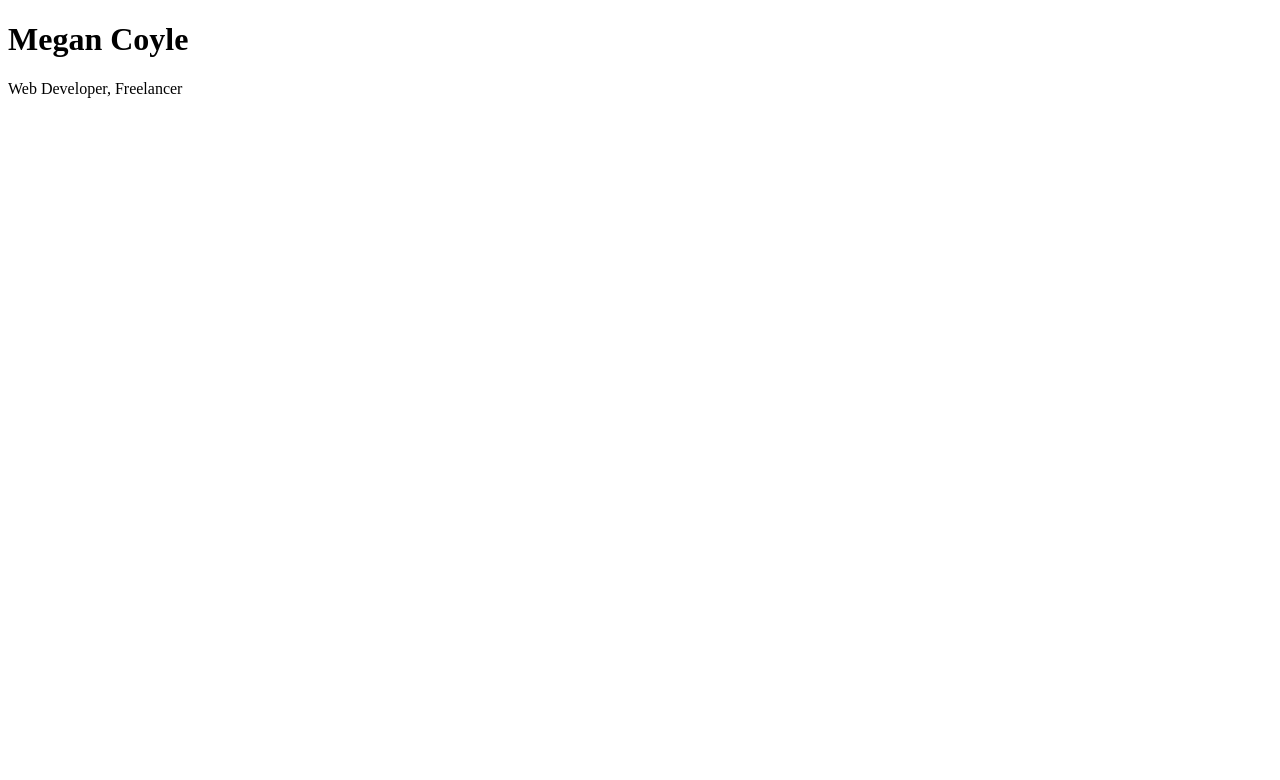
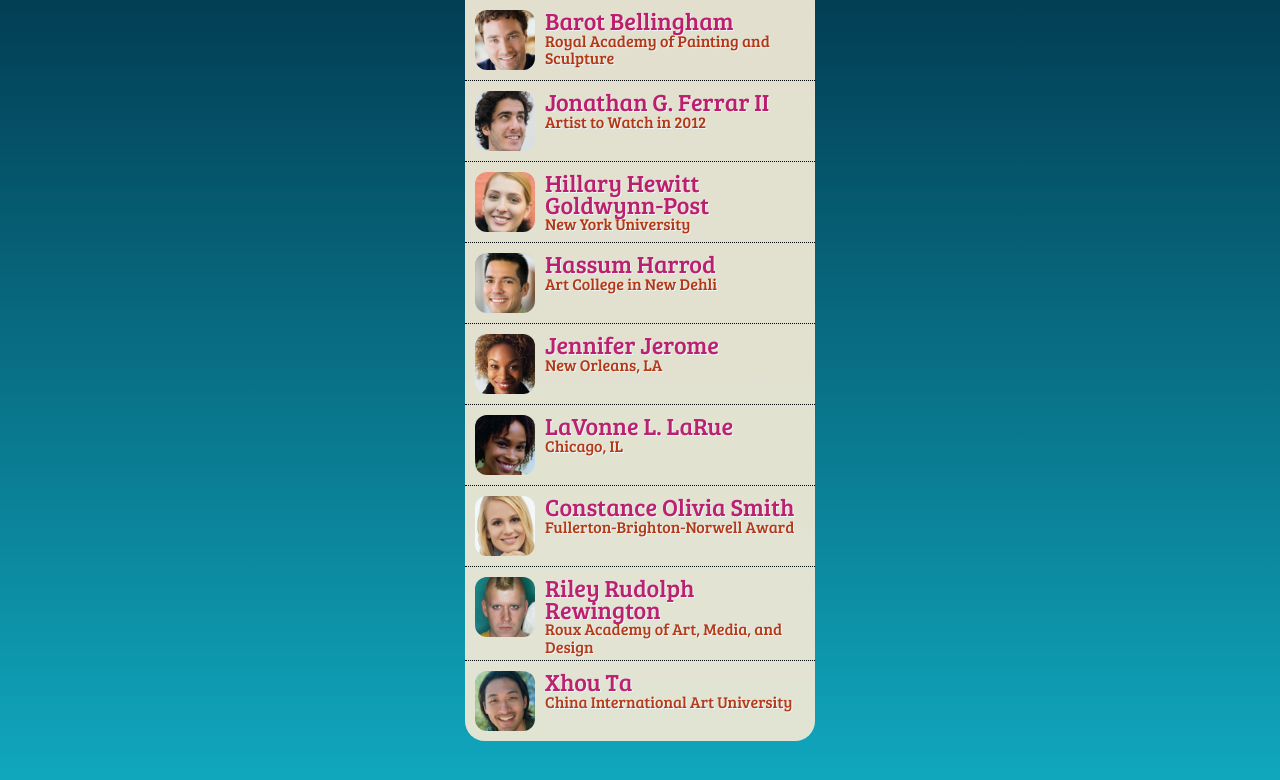
Before and after one commit to megancoyle/angular-directory, a plain HTML site: page index.html in a window 1280 px wide. Drawn offline with nearby package versions, Linux system fonts and the light colour scheme; a web font is replaced by a local one.

Commit message:
Display data

```diff
--- a/index.html
+++ b/index.html
@@ -5,11 +5,19 @@
   <title>Angular Directory</title>
   <script src="https://ajax.googleapis.com/ajax/libs/angularjs/1.6.4/angular.min.js"></script>
   <script src="js/controllers.js"></script>
+  <link rel="stylesheet" href="css/style.css">
 </head>
 <body>
-  <div ng-controller="MyController">
-    <h1>{{ author.name }}</h1>
-    <p>{{ author.title + ', ' + author.company }}</p>
+  <div class="main" ng-controller="MyController">
+    <ul class="artistlist">
+      <li class="artist cf" ng-repeat="item in artists">
+        <img ng-src="images/{{item.shortname}}_tn.jpg" alt="Photo of {{item.name}}">
+        <div class="info">
+          <h2>{{item.name}}</h2>
+          <h3>{{item.reknown}}</h3>
+        </div>
+      </li>
+    </ul>
   </div>
 </body>
 </html>
--- a/js/controllers.js
+++ b/js/controllers.js
@@ -2,10 +2,62 @@ var myApp = angular.module('myApp', []);
 
 myApp.controller('MyController', function MyController($scope) {
 
-  $scope.author = {
-    'name': 'Megan Coyle',
-    'title': 'Web Developer',
-    'company': 'Freelancer'
-  }
+  $scope.artists = [
+    {
+      "name":"Barot Bellingham",
+      "shortname":"Barot_Bellingham",
+      "reknown":"Royal Academy of Painting and Sculpture",
+      "bio":"Barot has just finished his final year at The Royal Academy of Painting and Sculpture, where he excelled in glass etching paintings and portraiture. Hailed as one of the most diverse artists of his generation, Barot is equally as skilled with watercolors as he is with oils, and is just as well-balanced in different subject areas. Barot's collection entitled \"The Un-Collection\" will adorn the walls of Gilbert Hall, depicting his range of skills and sensibilities - all of them, uniquely Barot, yet undeniably different"
+    },
+    {
+      "name":"Jonathan G. Ferrar II",
+      "shortname":"Jonathan_Ferrar",
+      "reknown":"Artist to Watch in 2012",
+      "bio":"The Artist to Watch in 2012 by the London Review, Johnathan has already sold one of the highest priced-commissions paid to an art student, ever on record. The piece, entitled Gratitude Resort, a work in oil and mixed media, was sold for $750,000 and Jonathan donated all the proceeds to Art for Peace, an organization that provides college art scholarships for creative children in developing nations"
+    },
+    {
+      "name":"Hillary Hewitt Goldwynn-Post",
+      "shortname":"Hillary_Goldwynn",
+      "reknown":"New York University",
+      "bio":"Hillary is a sophomore art sculpture student at New York University, and has already won all the major international prizes for new sculptors, including the Divinity Circle, the International Sculptor's Medal, and the Academy of Paris Award. Hillary's CAC exhibit features 25 abstract watercolor paintings that contain only water images including waves, deep sea, and river."
+    },
+    {
+      "name":"Hassum Harrod",
+      "shortname":"Hassum_Harrod",
+      "reknown":"Art College in New Dehli",
+      "bio":"The Art College in New Dehli has sponsored Hassum on scholarship for his entire undergraduate career at the university, seeing great promise in his contemporary paintings of landscapes - that use equal parts muted and vibrant tones, and are almost a contradiction in art. Hassum will be speaking on \"The use and absence of color in modern art\" during Thursday's agenda."
+    },
+    {
+      "name":"Jennifer Jerome",
+      "shortname":"Jennifer_Jerome",
+      "reknown":"New Orleans, LA",
+      "bio":"A native of New Orleans, much of Jennifer's work has centered around abstract images that depict flooding and rebuilding, having grown up as a teenager in the post-flood years. Despite the sadness of devastation and lives lost, Jennifer's work also depicts the hope and togetherness of a community that has persevered. Jennifer's exhibit will be discussed during Tuesday's Water in Art theme."
+    },
+    {
+      "name":"LaVonne L. LaRue",
+      "shortname":"LaVonne_LaRue",
+      "reknown":"Chicago, IL",
+      "bio":"LaVonne's giant-sized paintings all around Chicago tell the story of love, nature, and conservation - themes that are central to her heart. LaVonne will share her love and skill of graffiti art on Monday's schedule, as she starts the painting of a 20-foot high wall in the Rousseau Room of Hotel Contempo in front of a standing-room only audience in Art in Unexpected Places."
+    },
+    {
+      "name":"Constance Olivia Smith",
+      "shortname":"Constance_Smith",
+      "reknown":"Fullerton-Brighton-Norwell Award",
+      "bio":"Constance received the Fullerton-Brighton-Norwell Award for Modern Art for her mixed-media image of a tree of life, with jewel-adorned branches depicting the arms of humanity, and precious gemstone-decorated leaves representing the spouting buds of togetherness. The daughter of a New York jeweler, Constance has been salvaging the discarded remnants of her father's jewelry-making since she was five years old, and won the New York State Fair grand prize at the age of 8 years old for a gem-adorned painting of the Manhattan Bridge."
+    },
+    {
+      "name":"Riley Rudolph Rewington",
+      "shortname":"Riley_Rewington",
+      "reknown":"Roux Academy of Art, Media, and Design",
+      "bio":"A first-year student at the Roux Academy of Art, Media, and Design, Riley is already changing the face of modern art at the university. Riley's exquisite abstract pieces have no intention of ever being understood, but instead beg the viewer to dream, create, pretend, and envision with their mind's eye. Riley will be speaking on the \"Art of Abstract\" during Thursday's schedule"
+    },
+    {
+      "name":"Xhou Ta",
+      "shortname":"Xhou_Ta",
+      "reknown":"China International Art University",
+      "bio":"A senior at the China International Art University, Xhou has become well-known for his miniature sculptures, often the size of a rice granule, that are displayed by rear projection of microscope images on canvas. Xhou will discuss the art and science behind his incredibly detailed works of art."
+    }
+  ]
+
 
 });
```
